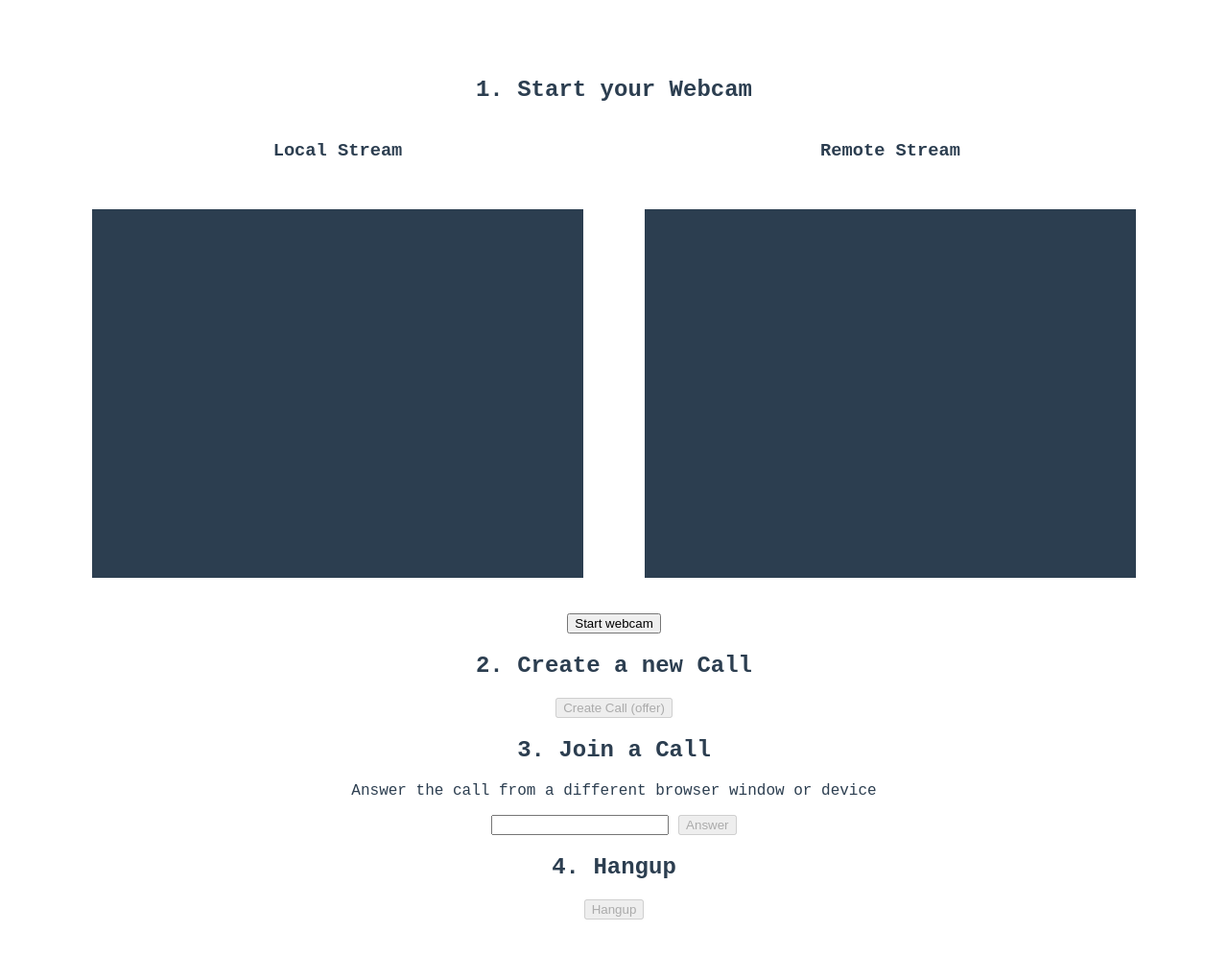
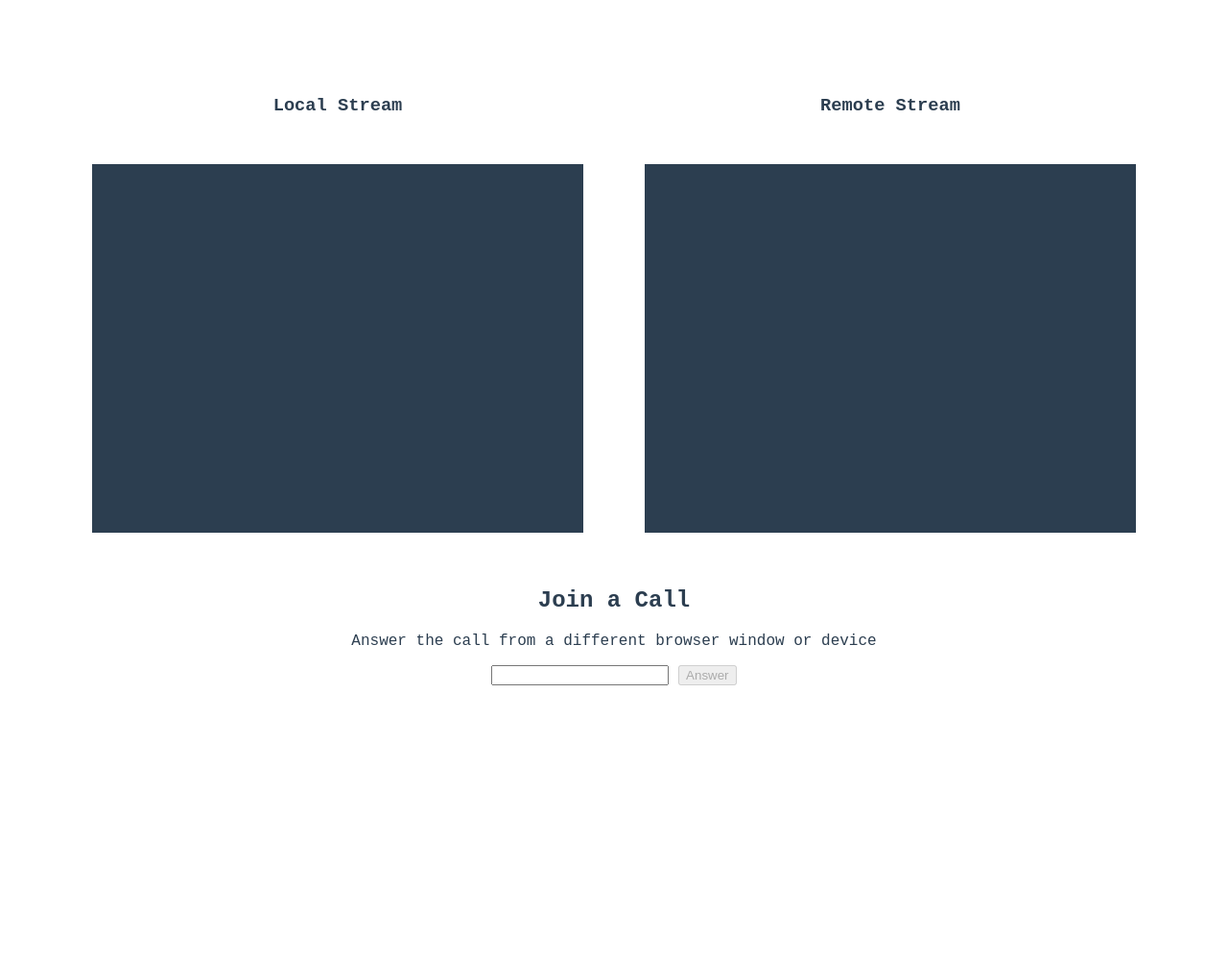
Before and after one commit to stayingcozy/webRTC_demo, a website built with Vite: page index.html in a window 1280 px wide. Shown: the whole page at 96% size. After the commit the page ends 800 px from the top, so only its background shows below. Built offline with nearby package versions, Linux system fonts and the light colour scheme; some packages are replaced by stand-ins of ours; no server answers; a web font is replaced by a local one.

Commit message:
html clean up

```diff
--- a/index.html
+++ b/index.html
@@ -7,7 +7,7 @@
     <title>WebRTC Demo</title>
   </head>
   <body>
-    <h2>1. Start your Webcam</h2>
+    <!-- <h2>1. Start your Webcam</h2> -->
     <div class="videos">
       <span>
         <h3>Local Stream</h3>
@@ -21,19 +21,19 @@
 
     </div>
 
-    <button id="webcamButton">Start webcam</button>
-    <h2>2. Create a new Call</h2>
-    <button id="callButton" disabled>Create Call (offer)</button>
+    <!-- <button id="webcamButton">Start webcam</button> -->
+    <!-- <h2>2. Create a new Call</h2>
+    <button id="callButton" disabled>Create Call (offer)</button> -->
 
-    <h2>3. Join a Call</h2>
+    <h2>Join a Call</h2>
     <p>Answer the call from a different browser window or device</p>
 
     <input id="callInput" />
     <button id="answerButton" disabled>Answer</button>
 
-    <h2>4. Hangup</h2>
+    <!-- <h2>4. Hangup</h2> -->
 
-    <button id="hangupButton" disabled>Hangup</button>
+    <!-- <button id="hangupButton" disabled>Hangup</button> -->
 
     <script type="module" src="/main.js"></script>
 
```
